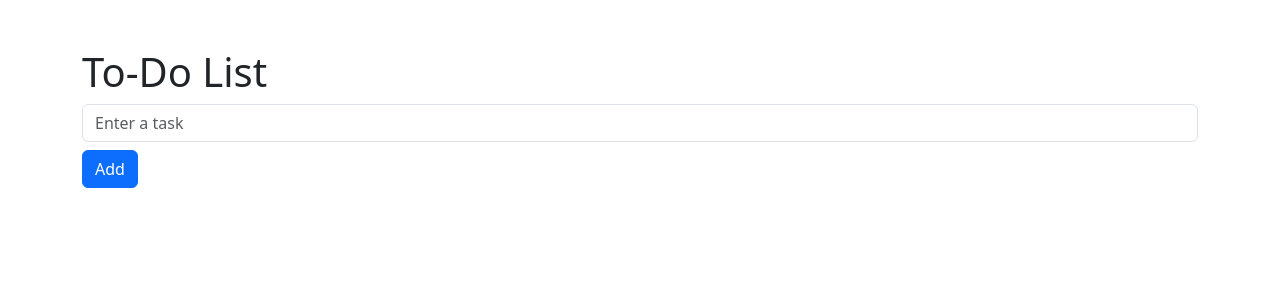
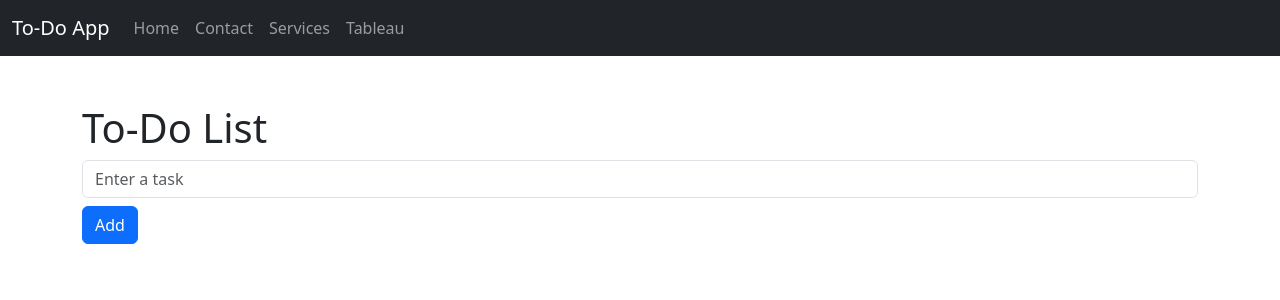
Before and after one commit to jeremyabeard5/djangojs, a Django app: page /todo in a window 1280 px wide. Shown: the top 300 px of the page. Run offline with Django 4.2, Linux system fonts and the light colour scheme; data that the repository does not hold is empty; some libraries are stand-ins or nearby versions.

Commit message:
added navbar to todo and added tableau page

```diff
--- a/todoproject/templates/base.html
+++ b/todoproject/templates/base.html
@@ -10,7 +10,7 @@
     <!-- Navbar -->
     <nav class="navbar navbar-expand-lg navbar-dark bg-dark">
         <div class="container-fluid">
-            <a class="navbar-brand" href="{% url 'home' %}">To-Do App</a>
+            <a class="navbar-brand" href="{% url 'todo' %}">To-Do App</a>
             <button class="navbar-toggler" type="button" data-bs-toggle="collapse" data-bs-target="#navbarNav">
                 <span class="navbar-toggler-icon"></span>
             </button>
@@ -25,10 +25,14 @@
                     <li class="nav-item">
                         <a class="nav-link" href="{% url 'services' %}">Services</a>
                     </li>
+                    <li class="nav-item">
+                        <a class="nav-link" href="{% url 'tableau' %}">Tableau</a> <!-- New Tab -->
+                    </li>
                 </ul>
             </div>
         </div>
     </nav>
+
 
     <!-- Page Content -->
     <div class="container mt-4">
--- a/todoproject/templates/todo.html
+++ b/todoproject/templates/todo.html
@@ -8,6 +8,31 @@
     <script src="https://cdnjs.cloudflare.com/ajax/libs/jquery/3.6.0/jquery.min.js"></script>
 </head>
 <body>
+    <nav class="navbar navbar-expand-lg navbar-dark bg-dark">
+        <div class="container-fluid">
+            <a class="navbar-brand" href="{% url 'todo' %}">To-Do App</a>
+            <button class="navbar-toggler" type="button" data-bs-toggle="collapse" data-bs-target="#navbarNav">
+                <span class="navbar-toggler-icon"></span>
+            </button>
+            <div class="collapse navbar-collapse" id="navbarNav">
+                <ul class="navbar-nav">
+                    <li class="nav-item">
+                        <a class="nav-link" href="{% url 'home' %}">Home</a>
+                    </li>
+                    <li class="nav-item">
+                        <a class="nav-link" href="{% url 'contact' %}">Contact</a>
+                    </li>
+                    <li class="nav-item">
+                        <a class="nav-link" href="{% url 'services' %}">Services</a>
+                    </li>
+                    <li class="nav-item">
+                        <a class="nav-link" href="{% url 'tableau' %}">Tableau</a> <!-- New Tab -->
+                    </li>
+                </ul>
+            </div>
+        </div>
+    </nav>
+
     <div class="container mt-5">
         <h1>To-Do List</h1>
         <form id="add-todo-form" method="post">
--- a/todoproject/todoapp/urls.py
+++ b/todoproject/todoapp/urls.py
@@ -6,6 +6,7 @@ urlpatterns = [
     path('contact/', views.contact, name='contact'),
     path('services/', views.services, name='services'),
     path('todo', views.todo, name='todo'),
+    path('tableau/', views.tableau, name='tableau'),
     path('get_todos/', views.get_todos, name='get_todos'),
     path('add_todo/', views.add_todo, name='add_todo'),
     path('update_todo/<int:id>/', views.update_todo, name='update_todo'),
--- a/todoproject/todoapp/views.py
+++ b/todoproject/todoapp/views.py
@@ -19,6 +19,10 @@ def contact(request):
 ## Render the services page
 def services(request):
     return render(request, 'services.html')
+
+## Render the Tableau page
+def tableau(request):
+    return render(request, 'tableau.html')
 
 ## Get all todos
 def get_todos(request):
```
Also changed, not shown: todoproject/templates/tableau.html (added, +50 -0 lines).
